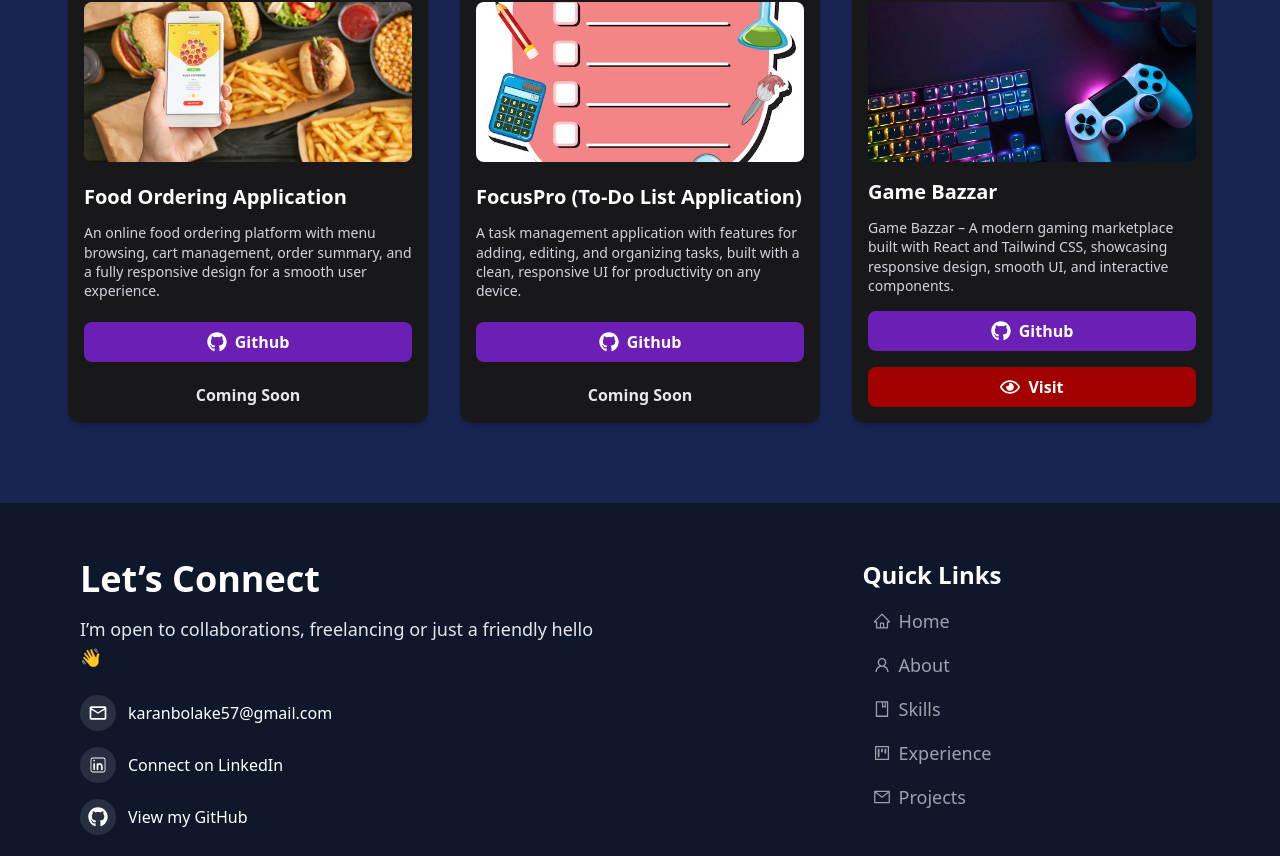
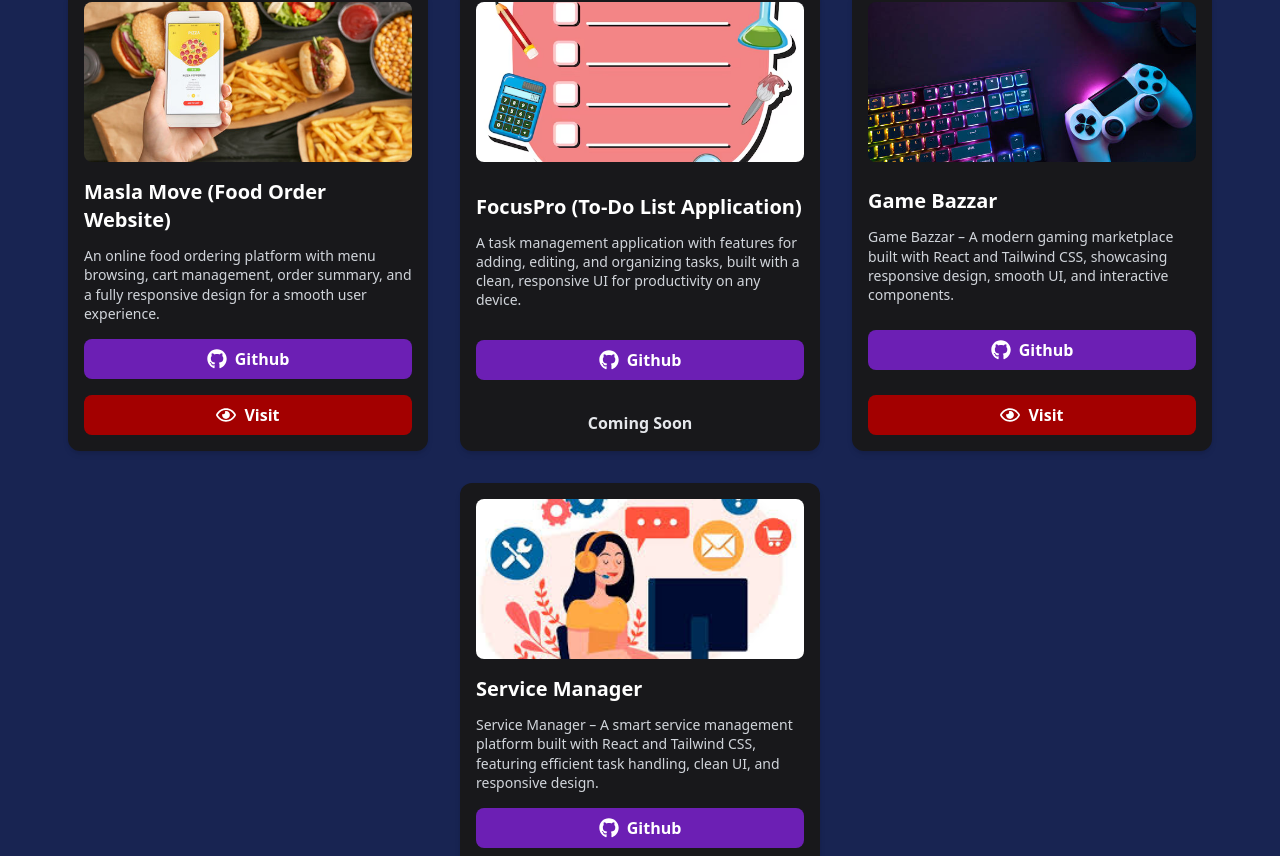
Before and after one commit to Karanb2707/My-Portfolio, a React (Vite) app: page / in a window 1280 px wide. Shown: the part 3664-4520 px from the top of the page. Built offline with nearby package versions, Linux system fonts and the light colour scheme.

Commit message:
Added new project

```diff
--- a/src/Components/Projects/Projects.jsx
+++ b/src/Components/Projects/Projects.jsx
@@ -2,6 +2,7 @@ import ProjectCard from "./ProjectCard";
 import GameBazzarImg from "../../assets/gameBazzar.png";
 import FoodAppImg from "../../assets/food_ordering.png";
 import ToDoListImg from "../../assets/to_do_list.png";
+import ServiceManagerImg from "../../assets/service_manager.png";
 
 const Projects = () => {
   return (
@@ -10,10 +11,10 @@ const Projects = () => {
       <div className="flex flex-wrap justify-center gap-8">
 
         <ProjectCard
-          title="Food Ordering Application"
+          title="Masla Move (Food Order Website)"
           desc="An online food ordering platform with menu browsing, cart management, order summary, and a fully responsive design for a smooth user experience."
           github="https://github.com/Karanb2707/masala-move-food-order-app"
-          liveurl=''
+          liveurl='https://masala-move-food-order.vercel.app/'
           image={FoodAppImg}
         />
         <ProjectCard
@@ -30,6 +31,13 @@ const Projects = () => {
           liveurl='https://karanb2707.github.io/game-bazzar/'
           image={GameBazzarImg}
         />
+        <ProjectCard
+          title="Service Manager"
+          desc="Service Manager – A smart service management platform built with React and Tailwind CSS, featuring efficient task handling, clean UI, and responsive design."
+          github="https://github.com/Karanb2707/service-manager"
+          liveurl="https://service-manager-psi.vercel.app/"
+          image={ServiceManagerImg}
+        />
       </div>
     </div>
   );
```
Also changed, not shown: src/assets/chatApp.png (deleted), src/assets/service_manager.png (added).
